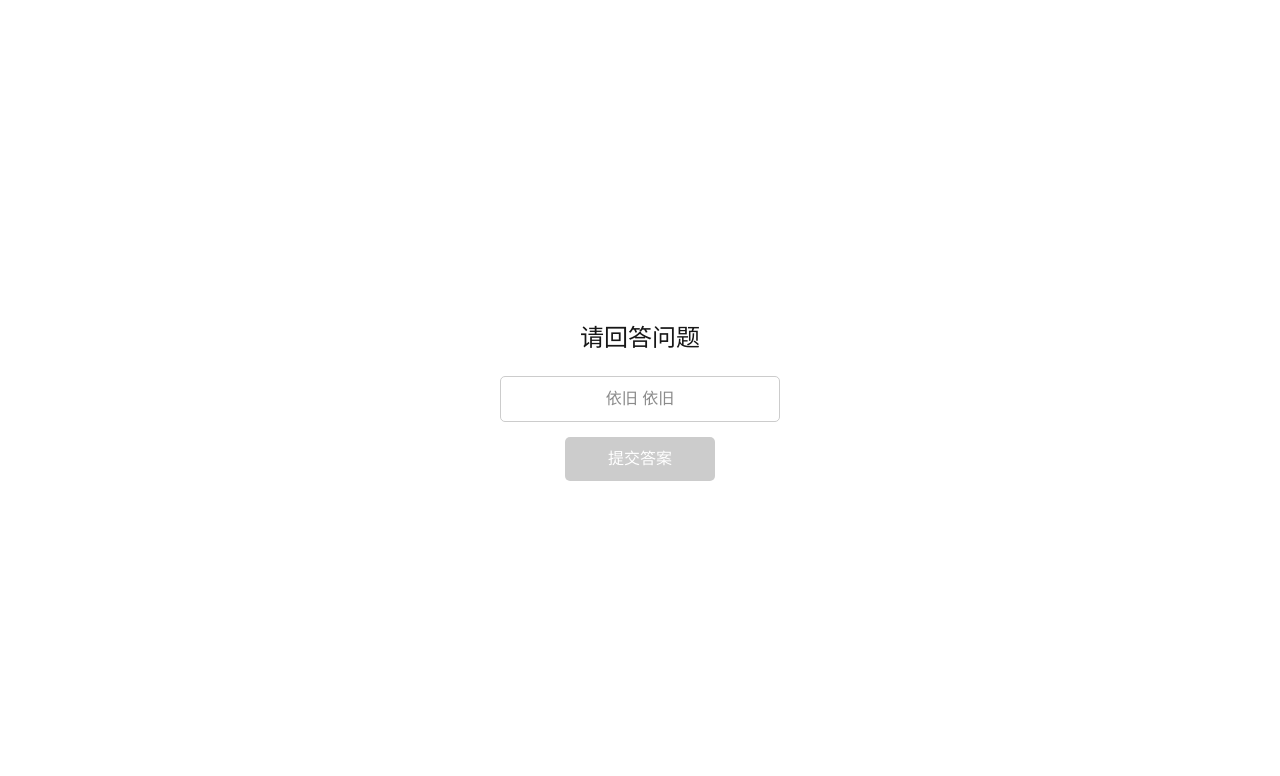
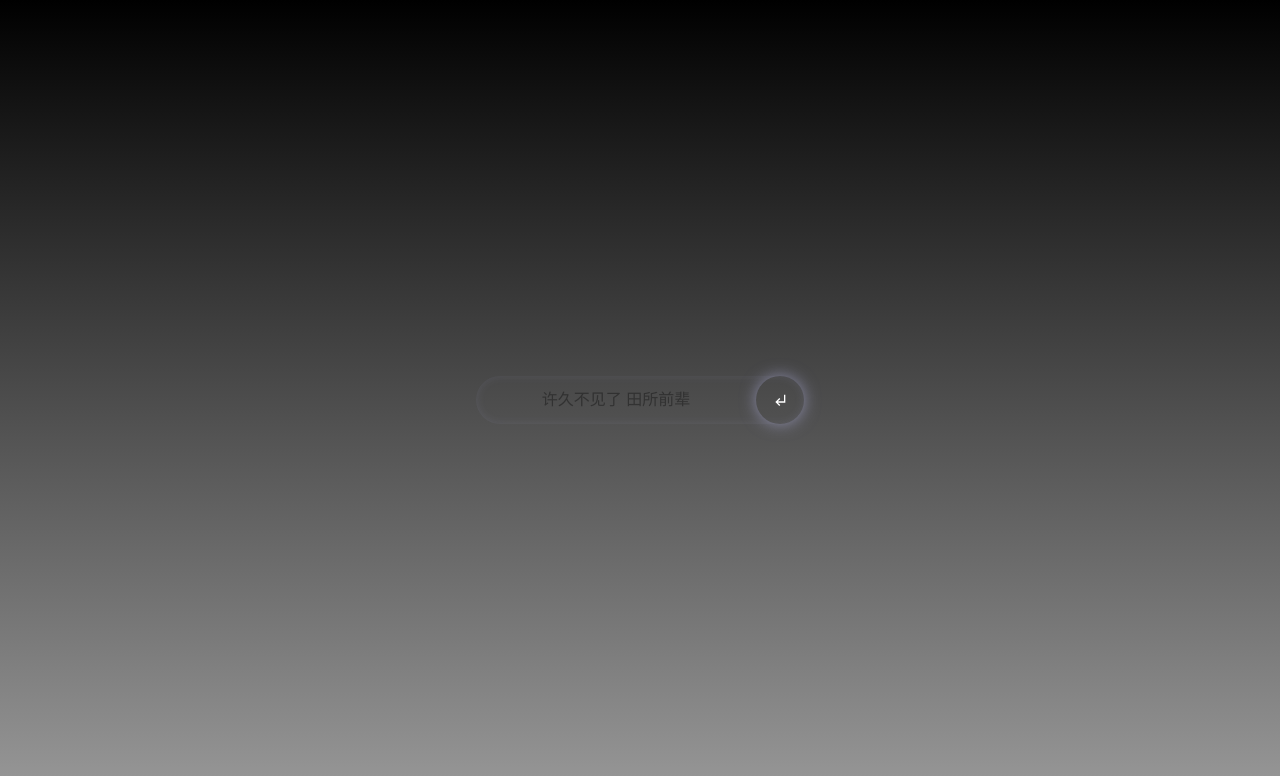
Before and after one commit to HeavenTTT/tt-ai-chat, a Next.js app: page /password in a window 1280 px wide. Shown: the top 776 px of the page. Built offline with nearby package versions, Linux system fonts and the light colour scheme.

Commit message:
密码页面
CSS完善版本1

```diff
--- a/src/app/main/page.tsx
+++ b/src/app/main/page.tsx
@@ -1,17 +1,28 @@
 "use client";
 import { useAuthGuard } from "@/hooks/useAuthGuard";
+import { useEffect } from "react";
+import { useRouter } from "next/navigation";
 import { KirbyIcon } from "@/components/Kirby";
 
+export default function Main() {
+  const { isVerified, isChecking } = useAuthGuard();
+  const router = useRouter();
 
-export default function Main() {
-    const isVerified = useAuthGuard();
-
-  if (isVerified === null) {
-    return <KirbyIcon/>; // 避免闪屏
+  useEffect(() => {
+    if (!isChecking) {
+      if (isVerified) {
+        router.replace("/main");
+      } else {
+        router.replace("/password");
+      }
+    }
+  }, [isVerified, isChecking, router]);
+  if (isChecking || !isVerified) {
+    return <KirbyIcon />;
   }
   return (
     <div className="">
-      <main className="">111</main>
+      <main className="">114514</main>
       <footer className=""></footer>
     </div>
   );
--- a/src/app/page.tsx
+++ b/src/app/page.tsx
@@ -1,22 +1,21 @@
-// This is the entry point of the application. It will redirect the user to the password page if the password is not verified, or to the main page if the password is verified.
-
 "use client";
 
+import { useAuthGuard } from "@/hooks/useAuthGuard";
 import { useEffect } from "react";
-import { useRouter } from "next/navigation";
+import {  useRouter } from "next/navigation";
 
-export default function Home() {
+export default function HomePage() {
+  const { isVerified } = useAuthGuard();
   const router = useRouter();
 
   useEffect(() => {
-    const isVerified = localStorage.getItem("passwordVerified");
+    if (!isVerified) {
+      router.replace("/password");
+    }
+    else {
+      router.replace("/main");
+    }
+  }, [isVerified, router]);
 
-    if (!isVerified) {
-      router.replace("/password"); // 未验证跳转到密码页
-    } else {
-      router.replace("/main"); // 已验证跳转到主页面
-    }
-  }, [router]);
-
-  return null; // 该页面不会渲染 UI，因为会自动跳转
+  return null; // 直接跳转，不需要渲染内容
 }
--- a/src/app/password/page.tsx
+++ b/src/app/password/page.tsx
@@ -1,98 +1,44 @@
 "use client";
 
 import { useState, useEffect } from "react";
+import { useAuthGuard } from "@/hooks/useAuthGuard";
 import { useRouter } from "next/navigation";
-import "@/style/password.css"; // 引入样式
+import { KirbyIcon } from "@/components/Kirby";
+import { MdSubdirectoryArrowLeft, } from "react-icons/md";
+import "@/style/password.css";
 
-interface Question {
-  question: string;
-}
-
-export default function Password() {
-  const [question, setQuestion] = useState<string | null>(null);
+export default function PasswordPage() {
+  const { isVerified, isChecking, currentQuestion, verifyPassword } =
+    useAuthGuard();
   const [password, setPassword] = useState<string>("");
-  const [verificationResult, setVerificationResult] = useState<boolean | null>(null);
-  const [loading, setLoading] = useState(true);
-  const [verifying, setVerifying] = useState(false);
   const router = useRouter();
 
   useEffect(() => {
-    async function fetchQuestions() {
-      try {
-        const response = await fetch("/api/questions"); // 获取所有问题
-        if (!response.ok) throw new Error("Failed to fetch");
+    if (!isChecking && isVerified) {
+      router.replace("/main"); // 只在验证完成后跳转
+    }
+  }, [isVerified, isChecking, router]);
 
-        const data: Question[] = await response.json();
-        if (data.length > 0) {
-          const randomIndex = Math.floor(Math.random() * data.length); // 前端随机选择
-          setQuestion(data[randomIndex].question);
-        }
-      } catch (error) {
-        console.error("Error fetching questions:", error);
-      } finally {
-        setLoading(false);
-      }
-    }
-    fetchQuestions();
-  }, []);
+  if (isChecking || isVerified) return <KirbyIcon />; // 避免中途渲染 UI
 
   const handleVerifyPassword = async () => {
-    if (!question || !password) return;
-
-    setVerifying(true);
-    try {
-      const response = await fetch("/api/verify", {
-        method: "POST",
-        headers: { "Content-Type": "application/json" },
-        body: JSON.stringify({ question, password }),
-      });
-
-      const data = await response.json();
-      setVerificationResult(data.success);
-
-      if (data.success) {
-        localStorage.setItem("passwordVerified", "true");
-        setTimeout(() => {
-          router.push("/");
-        }, 100);
-      }
-    } catch (error) {
-      console.error("Error verifying password:", error);
-      setVerificationResult(false);
-    } finally {
-      setVerifying(false);
-    }
+    await verifyPassword(password);
   };
 
   return (
+    <div className="password-page">
       <div className="password-container">
-      <h1 className="password-title">请回答问题</h1>
-      {loading ? (
-        <p className="password-message">加载中...</p>
-      ) : (
-        <>
         <input
           className="password-input"
           type="password"
           value={password}
           onChange={(e) => setPassword(e.target.value)}
-            placeholder={question || "加载问题失败"}
-            disabled={!question} // 如果问题加载失败，禁用输入框
+          placeholder={currentQuestion || "请输入密码"}
         />
-          <button
-            className="password-button"
-            onClick={handleVerifyPassword}
-            disabled={!question || !password || verifying}
-          >
-            {verifying ? "验证中..." : "提交答案"}
+        <button className="verify-button" onClick={handleVerifyPassword}>
+        <MdSubdirectoryArrowLeft/>
         </button>
-          {verificationResult !== null && (
-            <p className="password-message">
-              {verificationResult ? "密码正确" : "密码错误"}
-            </p>
-          )}
-        </>
-      )}
+      </div>
     </div>
   );
 }
--- a/src/hooks/useAuthGuard.ts
+++ b/src/hooks/useAuthGuard.ts
@@ -1,21 +1,65 @@
-"use client";
-
-import { useEffect, useState } from "react";
+import { useState, useEffect } from "react";
 import { useRouter } from "next/navigation";
 
 export function useAuthGuard() {
   const router = useRouter();
-  const [isVerified, setIsVerified] = useState<boolean | null>(null);
+  const [isVerified, setIsVerified] = useState<boolean>(false);
+  const [isChecking, setIsChecking] = useState<boolean>(true);
+  const [currentQuestion, setCurrentQuestion] = useState<string | null>(null);
 
   useEffect(() => {
-    const verified = localStorage.getItem("passwordVerified");
+    async function checkAuth() {
+      const verified = localStorage.getItem("passwordVerified") === "true";
+      if (verified) {
+        setIsVerified(true);
+        setIsChecking(false);
+        return;
+      }
 
-    if (!verified) {
-      router.replace("/password"); // 未验证，跳转到密码页面
-    } else {
-      setIsVerified(true); // 已验证
+      try {
+        const response = await fetch("/api/questions");
+        if (!response.ok) throw new Error("获取问题失败");
+        const data = await response.json();
+        const questionList = data.map((q: { question: string }) => q.question);
+
+        if (questionList.length > 0) {
+          const today = new Date().getDate();
+          setCurrentQuestion(questionList[today % questionList.length]);
+        }
+      } catch (error) {
+        console.error("Error fetching questions:", error);
+      } finally {
+        setIsChecking(false);
+      }
     }
-  }, [router]);
 
-  return isVerified; // 返回验证状态
+    checkAuth();
+  }, []);
+
+  const verifyPassword = async (password: string) => {
+    if (!currentQuestion) return false;
+
+    try {
+      const response = await fetch("/api/verify", {
+        method: "POST",
+        headers: { "Content-Type": "application/json" },
+        body: JSON.stringify({ question: currentQuestion, password }),
+      });
+
+      const data = await response.json();
+
+      if (data.success) {
+        localStorage.setItem("passwordVerified", "true");
+        setIsVerified(true);
+        router.replace("/main");
+      }
+
+      return data.success;
+    } catch (error) {
+      console.error("Error verifying password:", error);
+      return false;
+    }
+  };
+
+  return { isVerified, isChecking, currentQuestion, verifyPassword };
 }
--- a/src/style/globals.css
+++ b/src/style/globals.css
@@ -18,6 +18,7 @@
 }
 
 body {
+  font-size: 1rem;
   color: var(--foreground);
   background: var(--background);
   font-family: Arial, Helvetica, sans-serif;
@@ -44,3 +45,9 @@ body {
   transform: scale(0.95);
   transition: transform 0.3s ease-in-out;
 }
+.Kirby-text {
+  margin-top: 10px;
+  font-size: 20px;
+  font-weight: bold;
+  text-shadow: 0 0 12px rgba(255, 105, 180, 1);
+}
--- a/src/style/password.css
+++ b/src/style/password.css
@@ -1,52 +1,36 @@
 /* src/style/password.css */
-
-.password-container {
+.password-page {
   display: flex;
+  height: 100vh;
   flex-direction: column;
+  justify-content: center;
   align-items: center;
-    justify-content: center;
-    height: 100vh; /* 让整个页面居中 */
+  background: linear-gradient(
+    to top,
+    #999,
+    #000
+  ); /* 从下往上的渐变色：灰色到黑色 */
   text-align: center;
 }
-
-  .password-title {
-    font-size: 24px;
-    margin-bottom: 20px;
+.password-container {
+  box-shadow: inset 0 0 10px rgba(200, 200, 255, 0.1);
+  border-radius: 20rem;
+  display: flex;
+  align-items: center; /* 使输入框和按钮在同一行 */
 }
 
 .password-input {
-    width: 280px;
-    padding: 10px;
-    font-size: 16px;
+  width: 280px ;
+  padding: 0.5rem;
   text-align: center;
-    margin-bottom: 15px;
-    border: 1px solid #ccc;
-    border-radius: 5px;
+  border: none;
+  outline: none;
 }
 
-  .password-button {
-    width: 150px;
-    padding: 10px;
-    font-size: 16px;
-    cursor: pointer;
-    background-color: #007bff;
+.verify-button {
   color: white;
-    border: none;
-    border-radius: 5px;
-    transition: background-color 0.3s ease;
+  padding: 1rem;
+  border-radius: 20rem;
+
+  box-shadow: 0 0 1rem rgba(200, 200, 255, 0.5);
 }
-
-  .password-button:hover {
-    background-color: #0056b3;
-  }
-
-  .password-button:disabled {
-    background-color: #ccc;
-    cursor: not-allowed;
-  }
-
-  .password-message {
-    margin-top: 15px;
-    font-size: 16px;
-    font-weight: bold;
-  }
```
Also changed, not shown: package.json (+6 -5 lines), 2 other files (tests, documents, lock files or other folders). Lines whose indentation alone changed are shown as unchanged.
